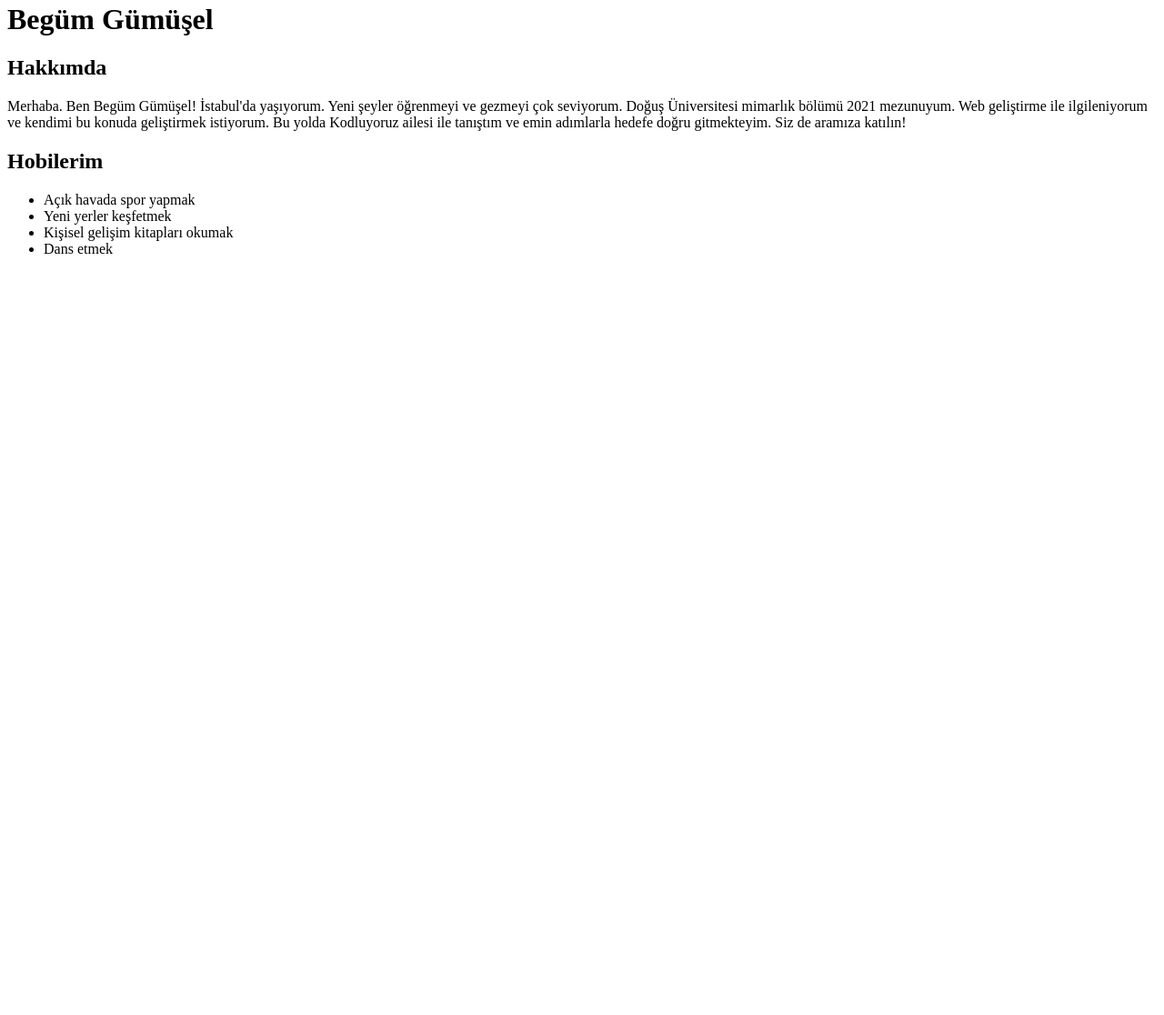
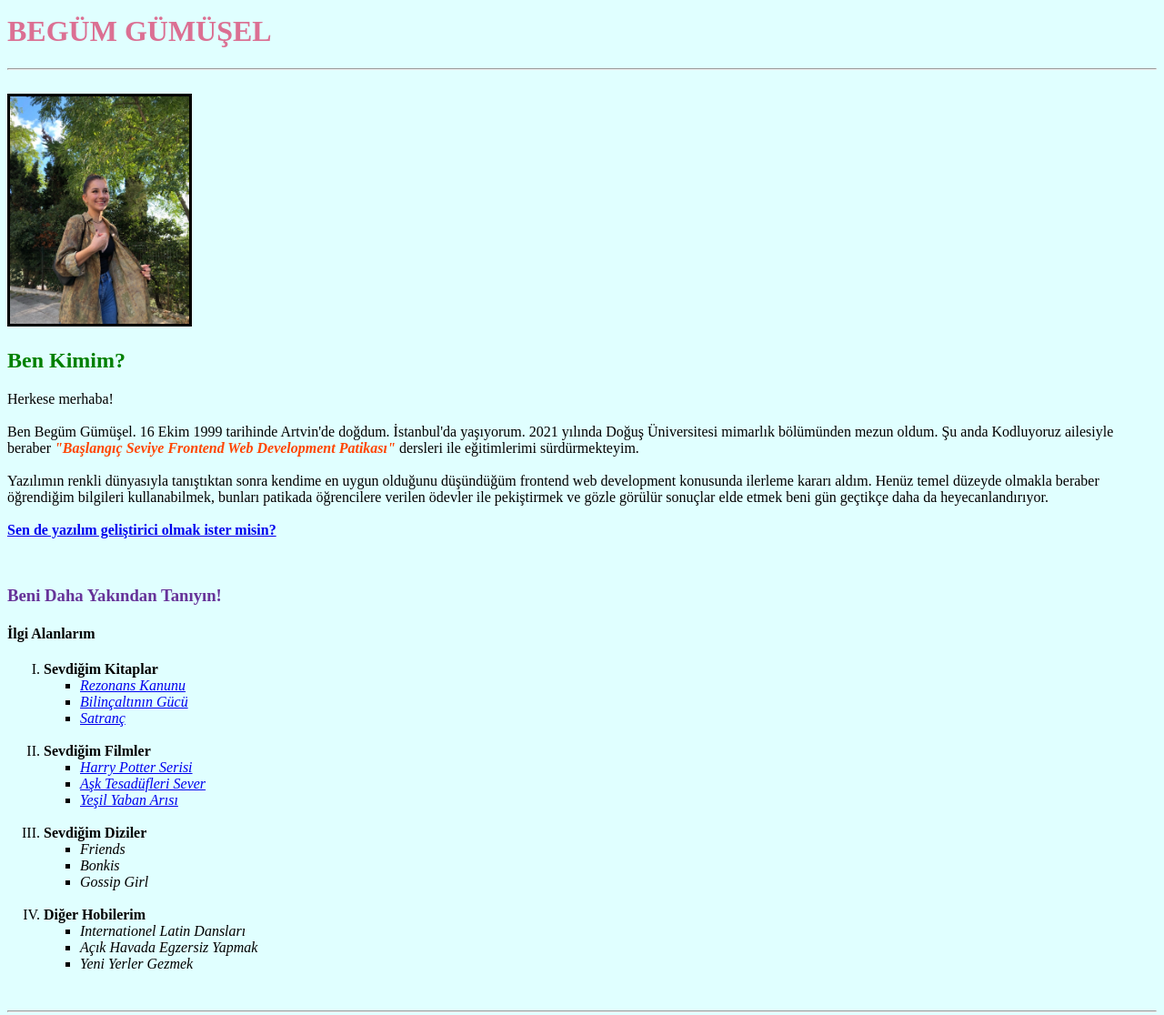
Before and after one commit to begumusel/Kodluyoruz, a plain HTML site: page index.html in a window 1280 px wide. Shown: the part 5-1121 px from the top of the page at 91% size. Before the commit the page ends 800 px from the top, so only its background shows below. Drawn offline with Linux system fonts and the light colour scheme.

Commit message:
ödev  için commit

```diff
--- a/index.html
+++ b/index.html
@@ -1,17 +1,114 @@
-<!-- Başlık 1 -->
-<h1>Begüm Gümüşel</h1>
-<!-- Başlık 2 -->
-<h2>Hakkımda</h2>
-<!-- Paragraf 1 -->
-<p>Merhaba. Ben Begüm Gümüşel! İstabul'da yaşıyorum. Yeni şeyler öğrenmeyi ve gezmeyi çok seviyorum. Doğuş Üniversitesi mimarlık bölümü 2021 mezunuyum. Web geliştirme ile ilgileniyorum ve kendimi bu konuda geliştirmek istiyorum. Bu yolda Kodluyoruz ailesi ile tanıştım ve emin adımlarla hedefe doğru gitmekteyim. Siz de aramıza katılın! </p>
-<!-- Başlık 3 -->
-<h2>Hobilerim</h2>
-<!-- Paragraf 2 -->
+<!DOCTYPE html>
+<html lang="tr">
+<head>
+<!-- Meta Etiketleri -->
+    <meta charset="UTF-8">
+    <meta http-equiv="X-UA-Compatible" content="IE=edge">
+    <meta name="viewport" content="width=device-width, initial-scale=1.0">
+    <meta name="keywords" content="Hakkımda,Kodluyoruz">
+    <meta name="author" content="Begüm Gümüşel">
+    <meta name="description" content="Beni Tanıyın!">
+<!-- icon -->
+<link rel="icon" href="images/simge.ico" type="image/x-icon" />
+<!-- Title -->
+<title>Merhaba!</title>
+<!-- Bu sayfa kim hakkında yazılıyor? -->
+<h1 style="color:palevioletred">BEGÜM GÜMÜŞEL</h1>
+<hr>
+<br>
+    <!-- Yazara Ait Görsel -->
+    <img src="images/yazar gorsel.JPG" height="250" border="3" alt="Yazara Ait Görsel">
+<!-- 1 Numaralı İçerik Başlığı-->
+<h2 style="color:green">Ben Kimim?</h2>
+</head>
+<body style="background-color:lightcyan">
+<!-- 1 Numaralı İçerik Paragrafı - Kendini Tanıt -->
 <p>
-    <ul>
-        <li>Açık havada spor yapmak</li>
-        <li>Yeni yerler keşfetmek</li>
-        <li>Kişisel gelişim kitapları okumak</li>
-        <li>Dans etmek</li>
-    </ul>
+    Herkese merhaba!
+    <br>
+    <br>
+    Ben Begüm Gümüşel. 16 Ekim 1999 tarihinde Artvin'de doğdum. İstanbul'da yaşıyorum. 2021 yılında Doğuş Üniversitesi mimarlık bölümünden mezun oldum. Şu anda Kodluyoruz ailesiyle beraber <strong style="color:orangered"><em>"Başlangıç Seviye Frontend Web Development Patikası"</em></strong> dersleri ile eğitimlerimi sürdürmekteyim.
+    <br>
+    <br>
+    Yazılımın renkli dünyasıyla tanıştıktan sonra kendime en uygun olduğunu düşündüğüm frontend web development konusunda ilerleme kararı aldım. Henüz temel düzeyde olmakla beraber öğrendiğim bilgileri kullanabilmek, bunları patikada öğrencilere verilen ödevler ile pekiştirmek ve gözle görülür sonuçlar elde etmek beni gün geçtikçe daha da heyecanlandırıyor.
+    <br>
+    <br>
+    <strong><a href="#sayfasonu">Sen de yazılım geliştirici olmak ister misin?</a></strong>
 </p>
+<br>
+<!-- 2 Numaralı İçerik Başlığı-->
+<h3 style="color:rebeccapurple">Beni Daha Yakından Tanıyın!</h3>
+<!-- 2 Numaralı İçerik Alt Başlığı - İlgi Alanları -->
+<h4>İlgi Alanlarım</h4>
+<!-- 2 Numaralı İçerik Paragrafı - hobiler-kitaplar-filmler-diziler -->
+<p>
+<ol type="I">
+    <li><b>Sevdiğim Kitaplar</b>
+        <ul style="list-style-type:square">
+        <em>
+            <li>
+                <a href="https://www.goodreads.com/book/show/44563704-rezonans-kanunu" target="_blank">Rezonans Kanunu</a>
+            </li>
+            <li>
+                <a href="https://www.goodreads.com/review/show/1717966685" target="_blank">Bilinçaltının Gücü</a>
+            </li>
+            <li>
+                <a href="https://www.goodreads.com/ug/book/show/17382979-satran" target="_blank">Satranç</a>
+            </li>
+        </em>
+        </ul>
+    </li>
+    <br>
+    <li><b>Sevdiğim Filmler</b>
+        <ul style="list-style-type:square">
+        <em>
+            <li>
+                <a href="https://www.imdb.com/list/ls003814436/" target="_blank">Harry Potter Serisi</a>
+            </li>
+            <li>
+                <a href="https://www.imdb.com/title/tt1807950/" target="_blank">Aşk Tesadüfleri Sever</a>
+            </li>
+            <li>
+                <a href="https://www.imdb.com/title/tt0990407/" target="_blank">Yeşil Yaban Arısı</a>
+            </li>
+        </em>
+        </ul>
+    </li>
+    <br>
+    <li><b>Sevdiğim Diziler</b>
+        <ul style="list-style-type:square">
+        <em>
+            <li>Friends</li>
+            <li>Bonkis</li>
+            <li>Gossip Girl</li>
+        </em>
+        </ul>
+    </li>
+    <br>
+    <li><b>Diğer Hobilerim</b>
+        <ul style="list-style-type:square">
+        <em>
+            <li>Internationel Latin Dansları</li>
+            <li>Açık Havada Egzersiz Yapmak</li>
+            <li>Yeni Yerler Gezmek</li>
+        </em>
+        </ul>
+    </li>
+</ol>
+</p>
+<br>
+<hr>
+<br>
+<!-- Kodluyoruz Logolu Resim -->
+<img src="images/kodluyoruz gorsel.png" height="250" border="3" alt="Yazara Ait Görsel">
+<!-- 3 Numaralı İçerik Başlığı-->
+<h2 style="color:darkblue" id="sayfasonu">Aramıza Katılmaya Ne Dersin?</h2>
+<!-- 3 Numaralı İçerik Paragrafı - Programa Davet -->
+<p>
+    Eğer sen de yazılıma adım atmayı düşünüyorsan doğru adrestesin. Tek yapman gereken nereden başlayacağına karar vermek. Seni de aramızda görmek için sabırsızlanıyoruz.
+    <br>
+    <br>
+    <a href="https://app.patika.dev/onboarding" target="_blank"><button><b style="color:orangered">Hadi ne duruyorsun!</b></button></a>
+</p>
+</body>
+</html>
```
Also changed, not shown: images/kodluyoruz gorsel.png (added), images/kodluyoruz.jfif (added), images/simge.ico (added), images/yazar gorsel.JPG (added).
